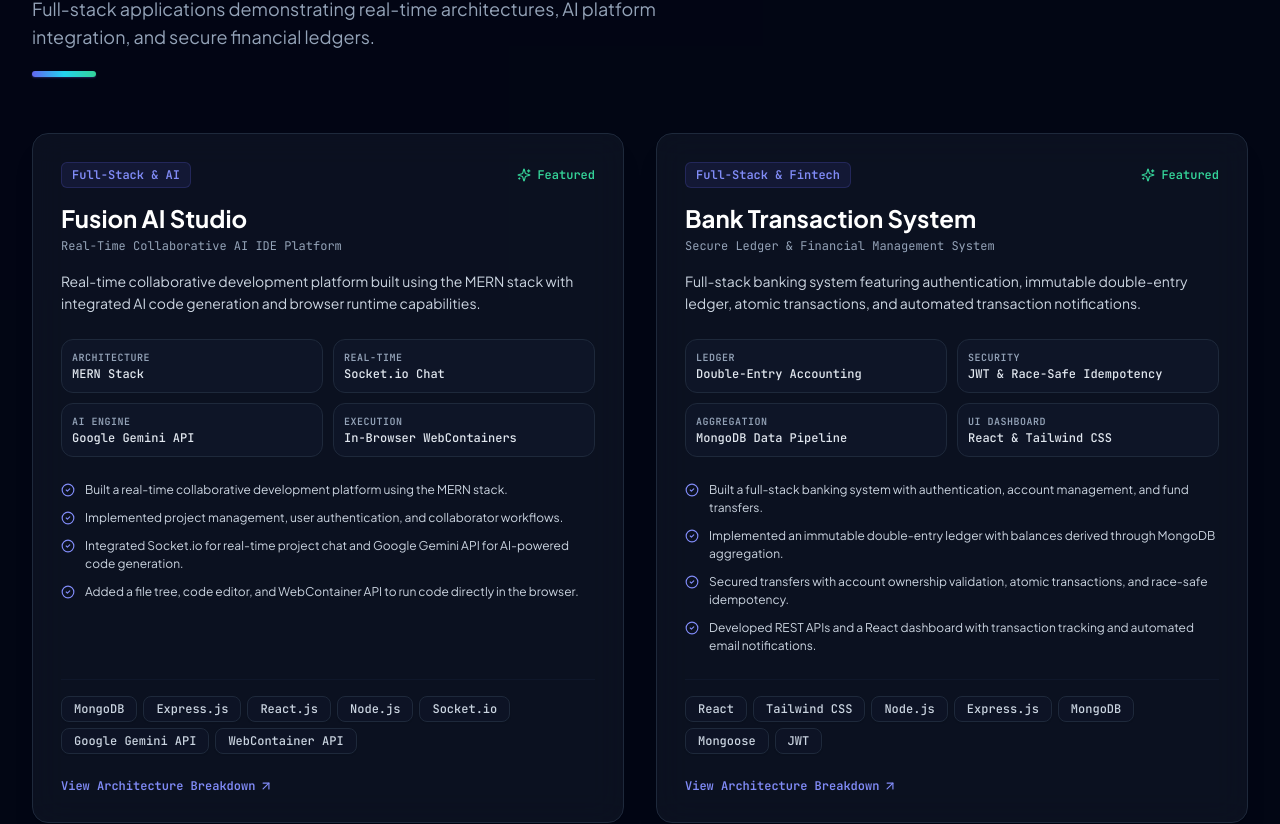
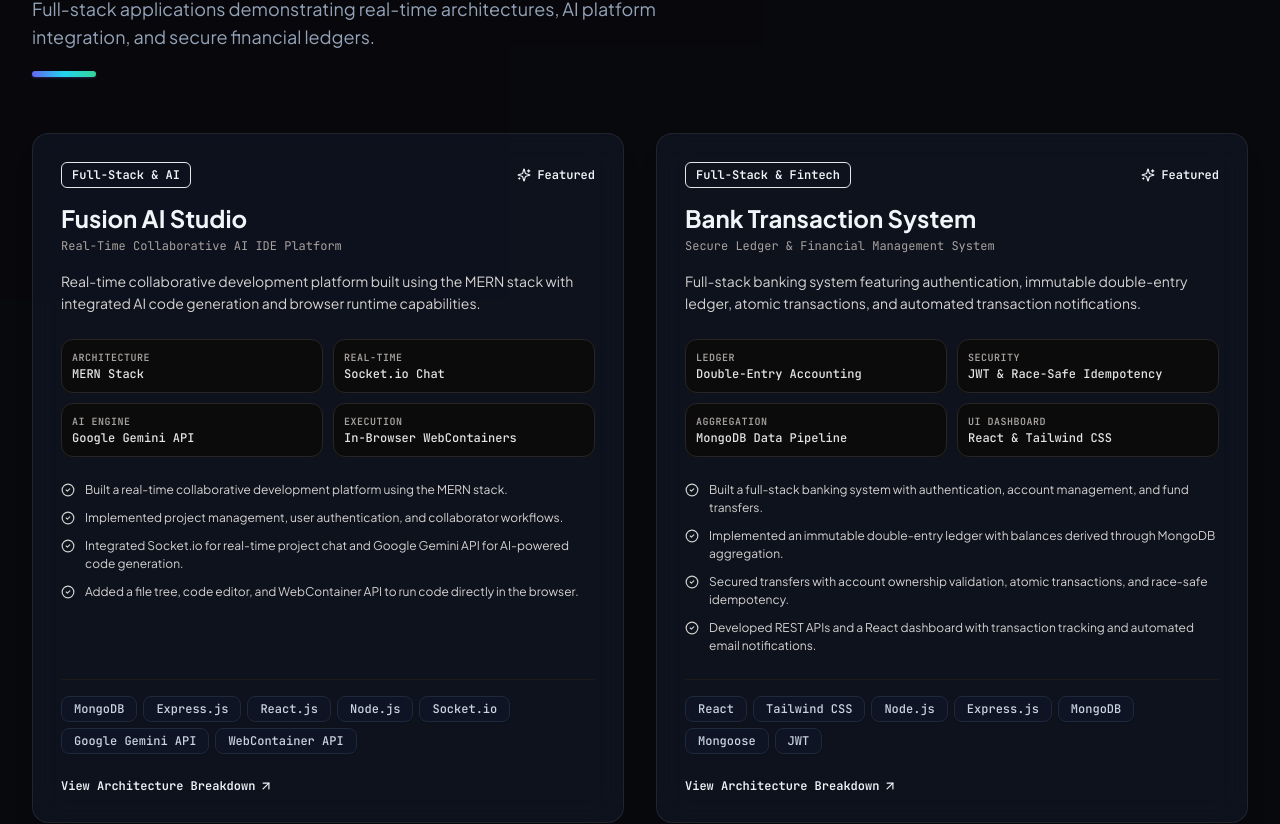
Before and after one commit to ujjwaltyagivashishtha/Portfolio, a React (Vite) app: page / in a window 1280 px wide. Shown: the part 3059-3883 px from the top of the page. Built offline with nearby package versions, Linux system fonts and the light colour scheme; the HTML template or start-up script is replaced by a standard one.

Commit message:
style: update color theme to custom stone and coral palette across components

```diff
--- a/src/sections/Projects.jsx
+++ b/src/sections/Projects.jsx
@@ -10,7 +10,7 @@ export const Projects = () => {
   const [selectedProject, setSelectedProject] = useState(null);
 
   return (
-    <section id="projects" className="py-24 relative bg-slate-100/60 dark:bg-slate-950/60">
+    <section id="projects" className="py-24 relative bg-stone-950/60">
       <div className="max-w-7xl mx-auto px-4 sm:px-6 lg:px-8">
 
         <SectionHeading
@@ -23,37 +23,37 @@ export const Projects = () => {
           {projectsData.map((project) => (
             <Card
               key={project.id}
-              className="flex flex-col justify-between group border-slate-200 dark:border-slate-800 hover:border-indigo-500/40 relative overflow-hidden"
+              className="flex flex-col justify-between group border-stone-800 hover:border-coral-500/45 relative overflow-hidden"
             >
               {/* Card Header & Category */}
               <div>
                 <div className="flex items-center justify-between gap-2 mb-3.5">
-                  <span className="text-xs font-mono font-semibold px-2.5 py-1 rounded-md bg-indigo-50 dark:bg-indigo-500/10 text-indigo-700 dark:text-indigo-400 border border-indigo-200 dark:border-indigo-500/20">
+                  <span className="text-xs font-mono font-semibold px-2.5 py-1 rounded-md bg-coral-500/10 text-coral-400 border border-coral-500/25">
                     {project.category}
                   </span>
-                  <div className="flex items-center gap-1.5 text-xs font-mono text-emerald-600 dark:text-emerald-400 font-semibold">
+                  <div className="flex items-center gap-1.5 text-xs font-mono text-coral-400 font-semibold">
                     <Sparkles className="w-3.5 h-3.5" />
                     <span>Featured</span>
                   </div>
                 </div>
 
-                <h3 className="text-2xl font-bold text-slate-900 dark:text-white group-hover:text-indigo-600 dark:group-hover:text-indigo-400 transition-colors">
+                <h3 className="text-2xl font-bold text-paper-100 group-hover:text-coral-400 transition-colors">
                   {project.title}
                 </h3>
-                <p className="text-xs font-mono text-slate-500 dark:text-slate-400 mt-1 mb-4">
+                <p className="text-xs font-mono text-stone-400 mt-1 mb-4">
                   {project.subtitle}
                 </p>
 
-                <p className="text-slate-700 dark:text-slate-300 text-sm leading-relaxed mb-6">
+                <p className="text-stone-300 text-sm leading-relaxed mb-6">
                   {project.summary}
                 </p>
 
                 {/* Key Metric Highlights Grid */}
                 <div className="grid grid-cols-2 gap-2.5 mb-6">
                   {project.highlights.map((h, i) => (
-                    <div key={i} className="p-2.5 rounded-xl bg-slate-50 dark:bg-slate-900/80 border border-slate-200 dark:border-slate-800 text-xs">
-                      <span className="text-slate-500 dark:text-slate-400 font-mono block text-[10px] uppercase tracking-wider font-semibold">{h.label}</span>
-                      <span className="text-slate-900 dark:text-slate-200 font-medium font-mono">{h.value}</span>
+                    <div key={i} className="p-2.5 rounded-xl bg-stone-950/80 border border-stone-800 text-xs">
+                      <span className="text-stone-400 font-mono block text-[10px] uppercase tracking-wider font-semibold">{h.label}</span>
+                      <span className="text-stone-200 font-medium font-mono">{h.value}</span>
                     </div>
                   ))}
                 </div>
@@ -61,8 +61,8 @@ export const Projects = () => {
                 {/* Bullet Points */}
                 <div className="space-y-2.5 mb-6">
                   {project.bulletPoints.map((point, index) => (
-                    <div key={index} className="flex items-start gap-2.5 text-xs text-slate-700 dark:text-slate-300 leading-normal">
-                      <CheckCircle2 className="w-3.5 h-3.5 text-indigo-600 dark:text-indigo-400 shrink-0 mt-0.5" />
+                    <div key={index} className="flex items-start gap-2.5 text-xs text-stone-300 leading-normal">
+                      <CheckCircle2 className="w-3.5 h-3.5 text-coral-400 shrink-0 mt-0.5" />
                       <span>{point}</span>
                     </div>
                   ))}
@@ -70,7 +70,7 @@ export const Projects = () => {
               </div>
 
               {/* Bottom Tech Badges & CTA */}
-              <div className="pt-4 border-t border-slate-200 dark:border-slate-900">
+              <div className="pt-4 border-t border-stone-900">
                 <div className="flex flex-wrap gap-1.5 mb-4">
                   {project.techStack.map((tech) => (
                     <Badge key={tech} variant="outline">
@@ -82,7 +82,7 @@ export const Projects = () => {
                 <div className="flex items-center justify-between pt-2">
                   <button
                     onClick={() => setSelectedProject(project)}
-                    className="text-xs font-mono text-indigo-600 dark:text-indigo-400 hover:text-indigo-700 dark:hover:text-indigo-300 flex items-center gap-1 font-semibold group/btn"
+                    className="text-xs font-mono text-coral-400 hover:text-coral-300 flex items-center gap-1 font-semibold group/btn"
                   >
                     <span>View Architecture Breakdown</span>
                     <ArrowUpRight className="w-3.5 h-3.5 group-hover/btn:translate-x-0.5 group-hover/btn:-translate-y-0.5 transition-transform" />
@@ -98,41 +98,41 @@ export const Projects = () => {
 
       {/* Detailed Architecture Modal */}
       {selectedProject && (
-        <div className="fixed inset-0 z-50 flex items-center justify-center p-4 bg-slate-950/80 backdrop-blur-md animate-in fade-in">
-          <div className="bg-white dark:bg-slate-900 border border-slate-200 dark:border-slate-800 rounded-2xl max-w-2xl w-full p-6 sm:p-8 relative shadow-2xl space-y-6 text-slate-900 dark:text-slate-100">
+        <div className="fixed inset-0 z-50 flex items-center justify-center p-4 bg-stone-950/85 backdrop-blur-md animate-in fade-in">
+          <div className="bg-stone-950 border border-stone-800 rounded-2xl max-w-2xl w-full p-6 sm:p-8 relative shadow-2xl space-y-6 text-paper-100">
 
             <button
               onClick={() => setSelectedProject(null)}
-              className="absolute top-4 right-4 p-2 rounded-lg bg-slate-100 dark:bg-slate-800 text-slate-500 dark:text-slate-400 hover:text-slate-900 dark:hover:text-white transition-colors"
+              className="absolute top-4 right-4 p-2 rounded-lg bg-stone-900 text-stone-400 hover:text-paper-100 transition-colors"
             >
               <X className="w-5 h-5" />
             </button>
 
             <div>
-              <div className="flex items-center gap-2 text-xs font-mono text-indigo-600 dark:text-indigo-400 mb-1 font-semibold">
+              <div className="flex items-center gap-2 text-xs font-mono text-coral-400 mb-1 font-semibold">
                 <FolderGit2 className="w-4 h-4" />
                 <span>{selectedProject.category} Project Breakdown</span>
               </div>
-              <h3 className="text-2xl font-bold text-slate-900 dark:text-white">{selectedProject.title}</h3>
-              <p className="text-xs font-mono text-slate-500 dark:text-slate-400">{selectedProject.subtitle}</p>
+              <h3 className="text-2xl font-bold text-paper-100">{selectedProject.title}</h3>
+              <p className="text-xs font-mono text-stone-400">{selectedProject.subtitle}</p>
             </div>
 
-            <div className="space-y-3 border-t border-slate-200 dark:border-slate-800 pt-4">
-              <h4 className="text-xs font-mono uppercase tracking-wider text-slate-500 dark:text-slate-400 font-semibold">
+            <div className="space-y-3 border-t border-stone-800 pt-4">
+              <h4 className="text-xs font-mono uppercase tracking-wider text-stone-400 font-semibold">
                 Resume-Supported Implementation Details:
               </h4>
-              <ul className="space-y-2 text-xs text-slate-700 dark:text-slate-300">
+              <ul className="space-y-2 text-xs text-stone-300">
                 {selectedProject.bulletPoints.map((pt, i) => (
-                  <li key={i} className="flex items-start gap-2.5 p-2.5 rounded-lg bg-slate-50 dark:bg-slate-950/60 border border-slate-200 dark:border-slate-800/80">
-                    <ShieldCheck className="w-4 h-4 text-emerald-600 dark:text-emerald-400 shrink-0 mt-0.5" />
+                  <li key={i} className="flex items-start gap-2.5 p-2.5 rounded-lg bg-stone-900/60 border border-stone-800">
+                    <ShieldCheck className="w-4 h-4 text-coral-400 shrink-0 mt-0.5" />
                     <span className="leading-relaxed">{pt}</span>
                   </li>
                 ))}
               </ul>
             </div>
 
-            <div className="border-t border-slate-200 dark:border-slate-800 pt-4">
-              <h4 className="text-xs font-mono uppercase tracking-wider text-slate-500 dark:text-slate-400 font-semibold mb-2">
+            <div className="border-t border-stone-800 pt-4">
+              <h4 className="text-xs font-mono uppercase tracking-wider text-stone-400 font-semibold mb-2">
                 Tech Stack Components:
               </h4>
               <div className="flex flex-wrap gap-2">
```
